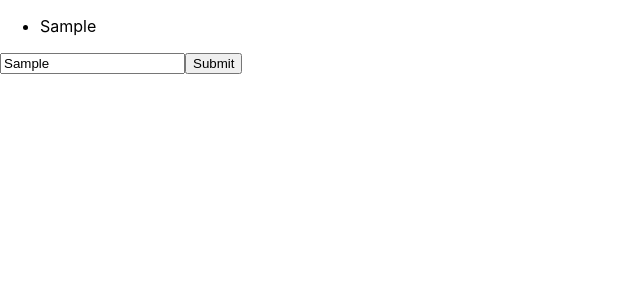
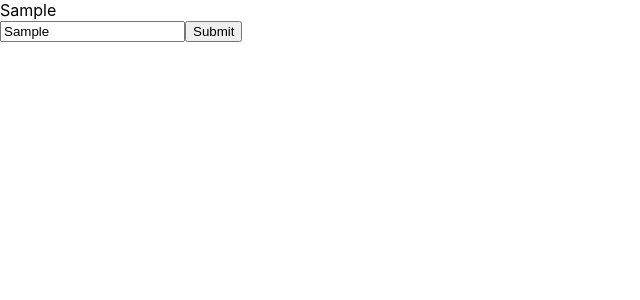
Before and after one commit to nickhinchliffe/ITChatBot, a React (Create React App) app: page / in a window 1280 px wide. Both pictures are taken after typing "Sample" into the empty fields and a click on the input "Submit". Shown: the top 300 px of the page, without its empty margins (0-640 px from the left). Built offline with nearby package versions, Linux system fonts and the light colour scheme.

Commit message:
Not using UL this time. Changed to div to get rid of bullets

```diff
--- a/src/App.css
+++ b/src/App.css
@@ -28,6 +28,7 @@
   color: #61dafb;
 }
 
+
 @keyframes App-logo-spin {
   from {
     transform: rotate(0deg);
--- a/src/App.js
+++ b/src/App.js
@@ -32,11 +32,9 @@ class MessageArea extends React.Component {
   render() {
     return(
       <div>
-        <ul>
           {this.props.messages.map(item => (
-            <li key={item}>{item}</li>
+            <div key={item}>{item}</div>
           ))}
-        </ul>
       </div>
       );
   }
```
